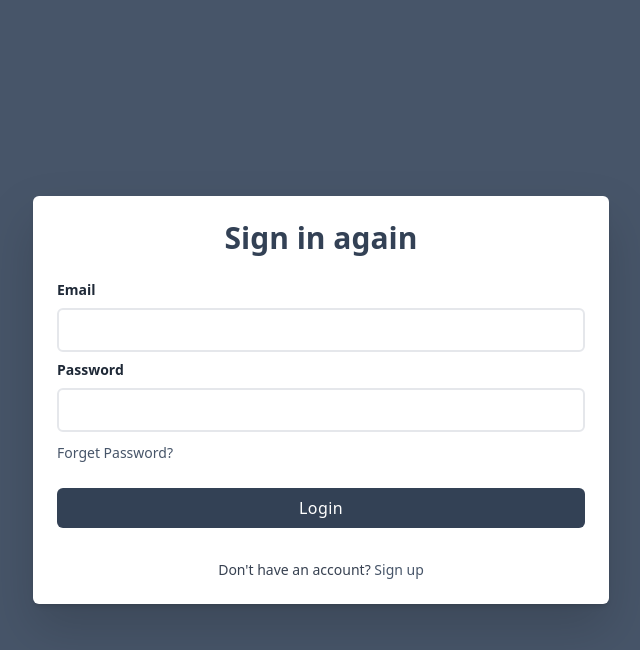
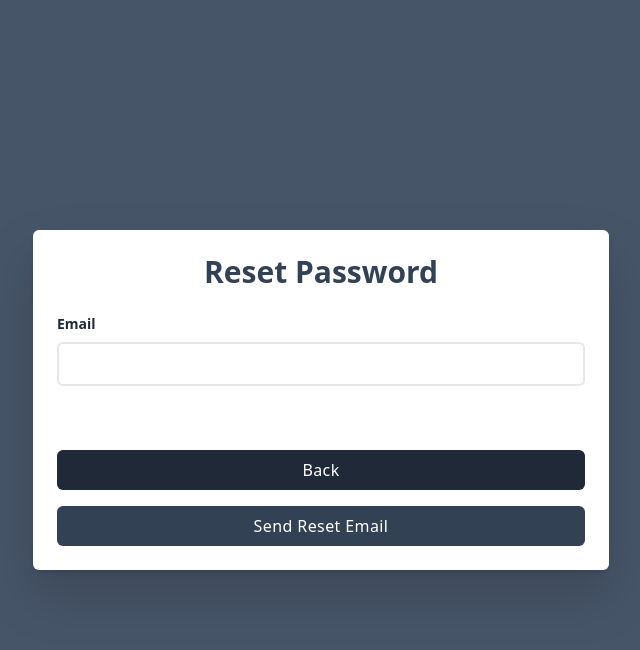
Before and after one commit to Uzairkhan98/payment-reminder, a React (Vite) app in the folder Payment Reminder/: page / in a window 1280 px wide. Both pictures are taken after a click on the link "Forget Password?". Shown: the top 650 px of the page, without its empty margins (319-959 px from the left). Built offline with nearby package versions, Linux system fonts and the light colour scheme.

Commit message:
Added individual components for each of the login/registration/passwordreset states

```diff
--- /dev/null
+++ b/Payment Reminder/src/components/ForgetPasswordForm.jsx
@@ -0,0 +1,37 @@
+export const ForgetPasswordForm = ({ setForgetPassword }) => {
+  return (
+    <>
+      <h1 className="text-3xl font-semibold text-center text-slate-700 ">
+        Reset Password
+      </h1>
+      <form className="mt-6">
+        <div className="mb-2">
+          <label
+            htmlFor="email"
+            className="block text-sm font-semibold text-gray-800"
+          >
+            Email
+          </label>
+          <input
+            type="email"
+            className="block w-full px-4 py-2 mt-2 text-slate-700 bg-white border-2 rounded-md focus:border-slate-400 focus:ring-slate-300 focus:outline-none focus:ring focus:ring-opacity-40"
+          />
+        </div>
+
+        <div className="mt-16">
+          <button
+            className="w-full px-4 py-2 tracking-wide text-white transition-colors duration-200 transform bg-gray-800 rounded-md hover:bg-gray-900 focus:outline-none focus:bg-gray-900"
+            onClick={() => setForgetPassword((s) => !s)}
+          >
+            Back
+          </button>
+        </div>
+        <div className="mt-4">
+          <button className="w-full px-4 py-2 tracking-wide text-white transition-colors duration-200 transform bg-slate-700 rounded-md hover:bg-slate-600 focus:outline-none focus:bg-slate-600">
+            Send Reset Email
+          </button>
+        </div>
+      </form>
+    </>
+  );
+};
--- /dev/null
+++ b/Payment Reminder/src/components/LoginForm.jsx
@@ -0,0 +1,58 @@
+export const LoginForm = ({ setForgetPassword, setRegisterUser }) => {
+  return (
+    <>
+      <h1 className="text-3xl font-semibold text-center text-slate-700 ">
+        Sign in
+      </h1>
+      <form className="mt-6">
+        <div className="mb-2">
+          <label
+            htmlFor="email"
+            className="block text-sm font-semibold text-gray-800"
+          >
+            Email
+          </label>
+          <input
+            type="email"
+            className="block w-full px-4 py-2 mt-2 text-slate-700 bg-white border-2 rounded-md focus:border-slate-400 focus:ring-slate-300 focus:outline-none focus:ring focus:ring-opacity-40"
+          />
+        </div>
+        <div className="mb-2">
+          <label
+            htmlFor="password"
+            className="block text-sm font-semibold text-gray-800"
+          >
+            Password
+          </label>
+          <input
+            type="password"
+            className="block w-full px-4 py-2 mt-2 text-slate-700 bg-white border-2 rounded-md focus:border-slate-400 focus:ring-slate-300 focus:outline-none focus:ring focus:ring-opacity-40"
+          />
+        </div>
+        <a
+          href="#"
+          className="text-sm text-slate-600 hover:underline"
+          onClick={() => setForgetPassword((s) => !s)}
+        >
+          Forget Password?
+        </a>
+        <div className="mt-6">
+          <button className="w-full px-4 py-2 tracking-wide text-white transition-colors duration-200 transform bg-slate-700 rounded-md hover:bg-slate-600 focus:outline-none focus:bg-slate-600">
+            Login
+          </button>
+        </div>
+      </form>
+      <p className="mt-8 text-sm font-300 text-center text-gray-700">
+        {" "}
+        Don't have an account?{" "}
+        <a
+          href="#"
+          className="font-medium text-slate-600 hover:underline"
+          onClick={() => setRegisterUser((s) => !s)}
+        >
+          Sign up
+        </a>
+      </p>
+    </>
+  );
+};
--- /dev/null
+++ b/Payment Reminder/src/components/RegisterUserForm.jsx
@@ -0,0 +1,60 @@
+export const RegisterUserForm = ({ setRegisterUser }) => {
+  return (
+    <>
+      <h1 className="text-3xl font-semibold text-center text-slate-700 ">
+        Sign Up
+      </h1>
+      <form className="mt-6">
+        <div className="mb-2">
+          <label
+            htmlFor="name"
+            className="block text-sm font-semibold text-gray-800"
+          >
+            Name
+          </label>
+          <input
+            type="name"
+            className="block w-full px-4 py-2 mt-2 text-slate-700 bg-white border-2 rounded-md focus:border-slate-400 focus:ring-slate-300 focus:outline-none focus:ring focus:ring-opacity-40"
+          />
+        </div>
+        <div className="mb-2">
+          <label
+            htmlFor="email"
+            className="block text-sm font-semibold text-gray-800"
+          >
+            Email
+          </label>
+          <input
+            type="email"
+            className="block w-full px-4 py-2 mt-2 text-slate-700 bg-white border-2 rounded-md focus:border-slate-400 focus:ring-slate-300 focus:outline-none focus:ring focus:ring-opacity-40"
+          />
+        </div>
+        <div className="mb-2">
+          <label
+            htmlFor="password"
+            className="block text-sm font-semibold text-gray-800"
+          >
+            Password
+          </label>
+          <input
+            type="password"
+            className="block w-full px-4 py-2 mt-2 text-slate-700 bg-white border-2 rounded-md focus:border-slate-400 focus:ring-slate-300 focus:outline-none focus:ring focus:ring-opacity-40"
+          />
+        </div>
+        <div className="mt-6">
+          <button
+            className="w-full px-4 py-2 tracking-wide text-white transition-colors duration-200 transform bg-gray-800 rounded-md hover:bg-gray-900 focus:outline-none focus:bg-gray-900"
+            onClick={() => setRegisterUser((s) => !s)}
+          >
+            Back
+          </button>
+        </div>
+        <div className="mt-4">
+          <button className="w-full px-4 py-2 tracking-wide text-white transition-colors duration-200 transform bg-slate-700 rounded-md hover:bg-slate-600 focus:outline-none focus:bg-slate-600">
+            Register
+          </button>
+        </div>
+      </form>
+    </>
+  );
+};
--- a/Payment Reminder/src/routes/Login.jsx
+++ b/Payment Reminder/src/routes/Login.jsx
@@ -1,51 +1,27 @@
+import { useState } from "react";
+import { LoginForm } from "../components/LoginForm";
+import { RegisterUserForm } from "../components/RegisterUserForm";
+import { ForgetPasswordForm } from "../components/ForgetPasswordForm";
+
 export const Login = () => {
+  const [forgetPassword, setForgetPassword] = useState(false);
+  const [registerUser, setRegisterUser] = useState(false);
+
+  const content = forgetPassword ? (
+    <ForgetPasswordForm setForgetPassword={setForgetPassword} />
+  ) : registerUser ? (
+    <RegisterUserForm setRegisterUser={setRegisterUser} />
+  ) : (
+    <LoginForm
+      setForgetPassword={setForgetPassword}
+      setRegisterUser={setRegisterUser}
+    />
+  );
+
   return (
     <div className="relative flex flex-col justify-center min-h-screen overflow-hidden w-full bg-slate-600">
       <div className="w-11/12 p-6 m-auto bg-white rounded-md shadow-md lg:max-w-xl drop-shadow-2xl">
-        <h1 className="text-3xl font-semibold text-center text-slate-700 ">
-          Sign in again
-        </h1>
-        <form className="mt-6">
-          <div className="mb-2">
-            <label
-              htmlFor="email"
-              className="block text-sm font-semibold text-gray-800"
-            >
-              Email
-            </label>
-            <input
-              type="email"
-              className="block w-full px-4 py-2 mt-2 text-slate-700 bg-white border-2 rounded-md focus:border-slate-400 focus:ring-slate-300 focus:outline-none focus:ring focus:ring-opacity-40"
-            />
-          </div>
-          <div className="mb-2">
-            <label
-              htmlFor="password"
-              className="block text-sm font-semibold text-gray-800"
-            >
-              Password
-            </label>
-            <input
-              type="password"
-              className="block w-full px-4 py-2 mt-2 text-slate-700 bg-white border-2 rounded-md focus:border-slate-400 focus:ring-slate-300 focus:outline-none focus:ring focus:ring-opacity-40"
-            />
-          </div>
-          <a href="#" className="text-sm text-slate-600 hover:underline">
-            Forget Password?
-          </a>
-          <div className="mt-6">
-            <button className="w-full px-4 py-2 tracking-wide text-white transition-colors duration-200 transform bg-slate-700 rounded-md hover:bg-slate-600 focus:outline-none focus:bg-slate-600">
-              Login
-            </button>
-          </div>
-        </form>
-        <p className="mt-8 text-sm font-300 text-center text-gray-700">
-          {" "}
-          Don't have an account?{" "}
-          <a href="#" className="font-medium text-slate-600 hover:underline">
-            Sign up
-          </a>
-        </p>
+        {content}
       </div>
     </div>
   );
```
